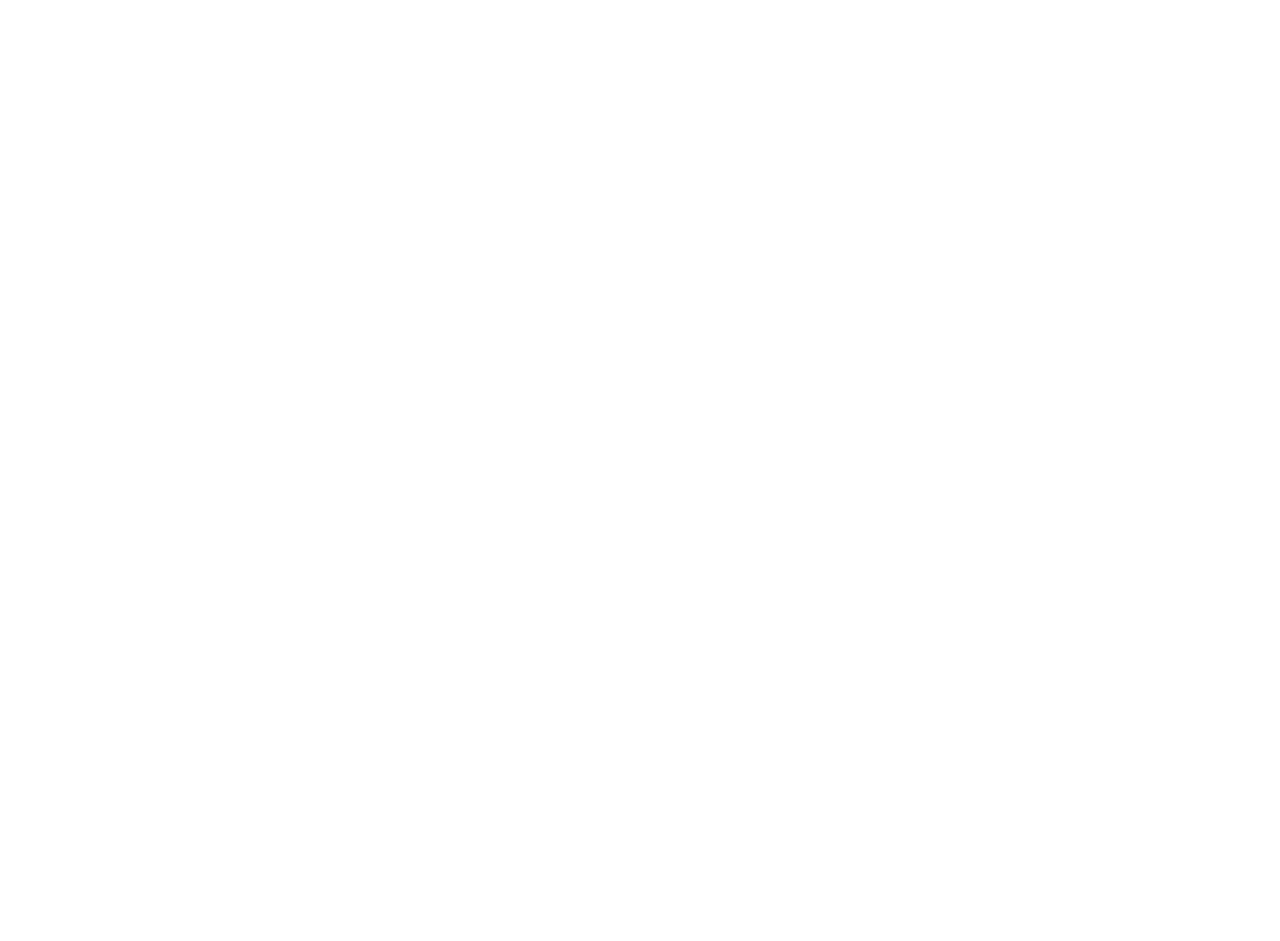
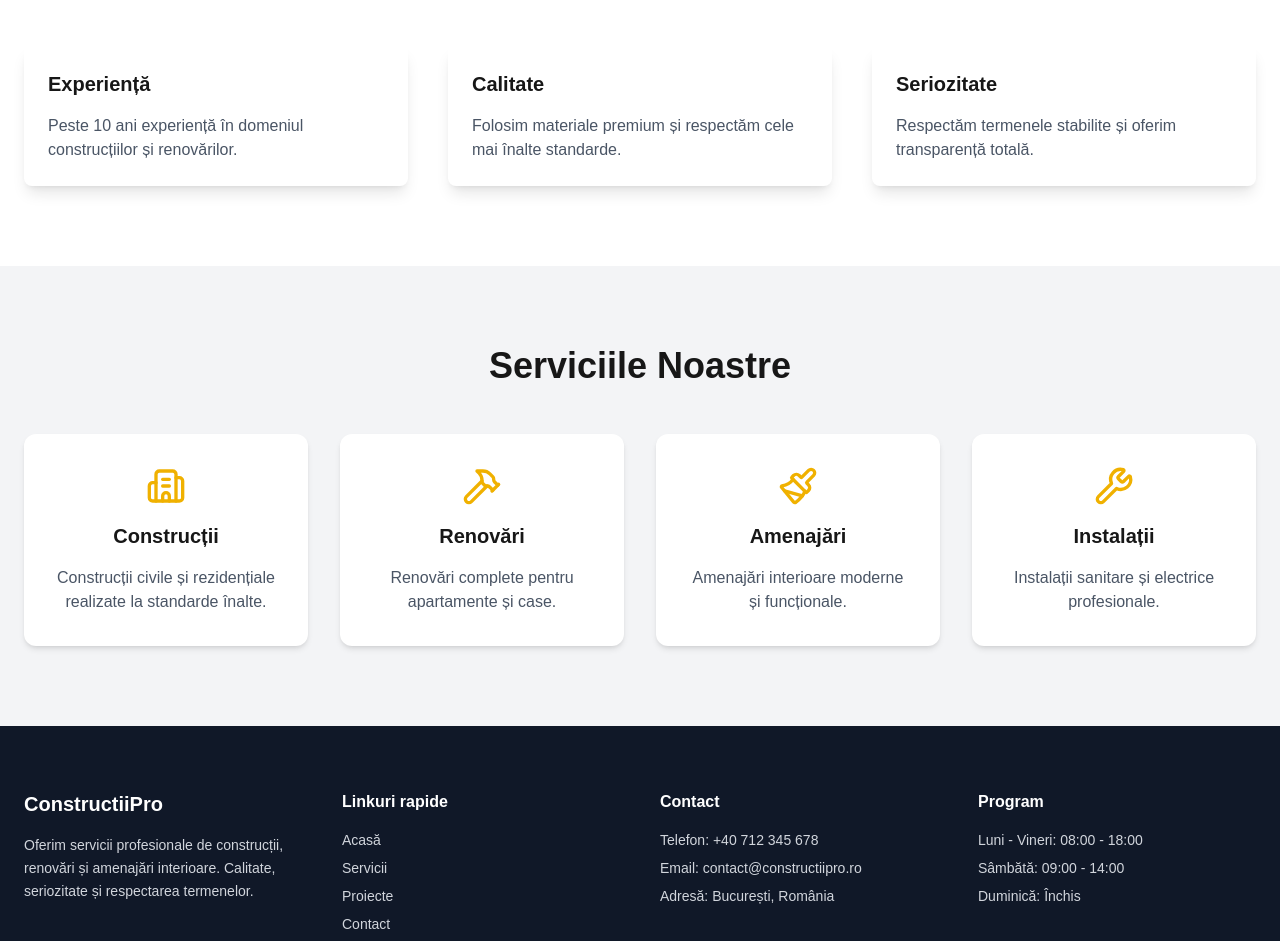
Before and after one commit to ionutpetru4046/constructii-website, a Next.js app: page / in a window 1280 px wide. Shown: the part 611-1552 px from the top of the page. Before the commit the page ends 860 px from the top, so only its background shows below. Built offline with nearby package versions, Linux system fonts and the light colour scheme.

Commit message:
more components added to the project

```diff
--- a/app/layout.tsx
+++ b/app/layout.tsx
@@ -1,5 +1,6 @@
 import Navbar from "@/components/Navbar";
 import "./globals.css";
+import Footer from "@/components/Footer";
 
 export const metadata = {
   title: "Constructii Pro",
@@ -16,6 +17,7 @@
       <body>
         <Navbar />
         {children}
+        <Footer />
       </body>
     </html>
   );
--- a/app/page.tsx
+++ b/app/page.tsx
@@ -1,3 +1,5 @@
+import Services from "@/components/Services";
+import WhyChooseUs from "@/components/WhyChooseUs";
 import Link from "next/link";
 
 export default function Home() {
@@ -31,6 +33,8 @@
           </div>
         </div>
       </section>
+      <WhyChooseUs />
+      <Services />
     </main>
   );
 }
--- /dev/null
+++ b/components/Footer.tsx
@@ -0,0 +1,83 @@
+import Link from "next/link";
+
+export default function Footer() {
+  return (
+    <footer className="bg-gray-900 text-gray-300">
+      <div className="max-w-7xl mx-auto px-6 py-16">
+        <div className="grid md:grid-cols-4 gap-10">
+
+          {/* Company Info */}
+          <div>
+            <h3 className="text-white text-xl font-bold mb-4">
+              ConstructiiPro
+            </h3>
+            <p className="text-sm leading-relaxed">
+              Oferim servicii profesionale de construcții, renovări și
+              amenajări interioare. Calitate, seriozitate și respectarea
+              termenelor.
+            </p>
+          </div>
+
+          {/* Quick Links */}
+          <div>
+            <h4 className="text-white font-semibold mb-4">
+              Linkuri rapide
+            </h4>
+            <ul className="space-y-2 text-sm">
+              <li>
+                <Link href="/" className="hover:text-yellow-500 transition">
+                  Acasă
+                </Link>
+              </li>
+              <li>
+                <Link href="/servicii" className="hover:text-yellow-500 transition">
+                  Servicii
+                </Link>
+              </li>
+              <li>
+                <Link href="/proiecte" className="hover:text-yellow-500 transition">
+                  Proiecte
+                </Link>
+              </li>
+              <li>
+                <Link href="/contact" className="hover:text-yellow-500 transition">
+                  Contact
+                </Link>
+              </li>
+            </ul>
+          </div>
+
+          {/* Contact */}
+          <div>
+            <h4 className="text-white font-semibold mb-4">
+              Contact
+            </h4>
+            <ul className="space-y-2 text-sm">
+              <li>Telefon: +40 712 345 678</li>
+              <li>Email: contact@constructiipro.ro</li>
+              <li>Adresă: București, România</li>
+            </ul>
+          </div>
+
+          {/* Working Hours */}
+          <div>
+            <h4 className="text-white font-semibold mb-4">
+              Program
+            </h4>
+            <ul className="space-y-2 text-sm">
+              <li>Luni - Vineri: 08:00 - 18:00</li>
+              <li>Sâmbătă: 09:00 - 14:00</li>
+              <li>Duminică: Închis</li>
+            </ul>
+          </div>
+
+        </div>
+
+        {/* Bottom Bar */}
+        <div className="border-t border-gray-700 mt-12 pt-6 text-center text-sm text-gray-500">
+          © {new Date().getFullYear()} ConstructiiPro. Toate drepturile rezervate.
+        </div>
+      </div>
+    </footer>
+  );
+}
--- /dev/null
+++ b/components/Services.tsx
@@ -0,0 +1,59 @@
+import { Hammer, Wrench, Building2, Paintbrush } from "lucide-react";
+
+export default function Services() {
+  return (
+    <section className="py-20 bg-gray-100">
+      <div className="max-w-7xl mx-auto px-6">
+        <h2 className="text-3xl md:text-4xl font-bold text-center mb-12">
+          Serviciile Noastre
+        </h2>
+
+        <div className="grid md:grid-cols-4 gap-8">
+          <ServiceCard
+            icon={<Building2 size={40} />}
+            title="Construcții"
+            description="Construcții civile și rezidențiale realizate la standarde înalte."
+          />
+
+          <ServiceCard
+            icon={<Hammer size={40} />}
+            title="Renovări"
+            description="Renovări complete pentru apartamente și case."
+          />
+
+          <ServiceCard
+            icon={<Paintbrush size={40} />}
+            title="Amenajări"
+            description="Amenajări interioare moderne și funcționale."
+          />
+
+          <ServiceCard
+            icon={<Wrench size={40} />}
+            title="Instalații"
+            description="Instalații sanitare și electrice profesionale."
+          />
+        </div>
+      </div>
+    </section>
+  );
+}
+
+function ServiceCard({
+  icon,
+  title,
+  description,
+}: {
+  icon: React.ReactNode;
+  title: string;
+  description: string;
+}) {
+  return (
+    <div className="bg-white p-8 rounded-xl shadow-md hover:shadow-xl transition duration-300 text-center">
+      <div className="text-yellow-500 mb-4 flex justify-center">
+        {icon}
+      </div>
+      <h3 className="text-xl font-semibold mb-4">{title}</h3>
+      <p className="text-gray-600">{description}</p>
+    </div>
+  );
+}
--- /dev/null
+++ b/components/WhyChooseUs.tsx
@@ -0,0 +1,34 @@
+export default function WhyChooseUs() {
+    return (
+      <section className="py-20 bg-white">
+        <div className="max-w-7xl mx-auto px-6">
+          <h2 className="text-3xl md:text-4xl font-bold text-center mb-12">
+            De ce să ne alegi?
+          </h2>
+
+          <div className="grid md:grid-cols-3 gap-10">
+            <div className="p-6 shadow-lg rounded-lg">
+              <h3 className="text-xl font-semibold mb-4">Experiență</h3>
+              <p className="text-gray-600">
+                Peste 10 ani experiență în domeniul construcțiilor și renovărilor.
+              </p>
+            </div>
+
+            <div className="p-6 shadow-lg rounded-lg">
+              <h3 className="text-xl font-semibold mb-4">Calitate</h3>
+              <p className="text-gray-600">
+                Folosim materiale premium și respectăm cele mai înalte standarde.
+              </p>
+            </div>
+
+            <div className="p-6 shadow-lg rounded-lg">
+              <h3 className="text-xl font-semibold mb-4">Seriozitate</h3>
+              <p className="text-gray-600">
+                Respectăm termenele stabilite și oferim transparență totală.
+              </p>
+            </div>
+          </div>
+        </div>
+      </section>
+    );
+  }
--- a/package.json
+++ b/package.json
@@ -9,6 +9,7 @@
     "lint": "eslint"
   },
   "dependencies": {
+    "lucide-react": "^0.574.0",
     "next": "16.1.6",
     "react": "19.2.3",
     "react-dom": "19.2.3"
```
Also changed, not shown: 1 other file (tests, documents, lock files or other folders).
